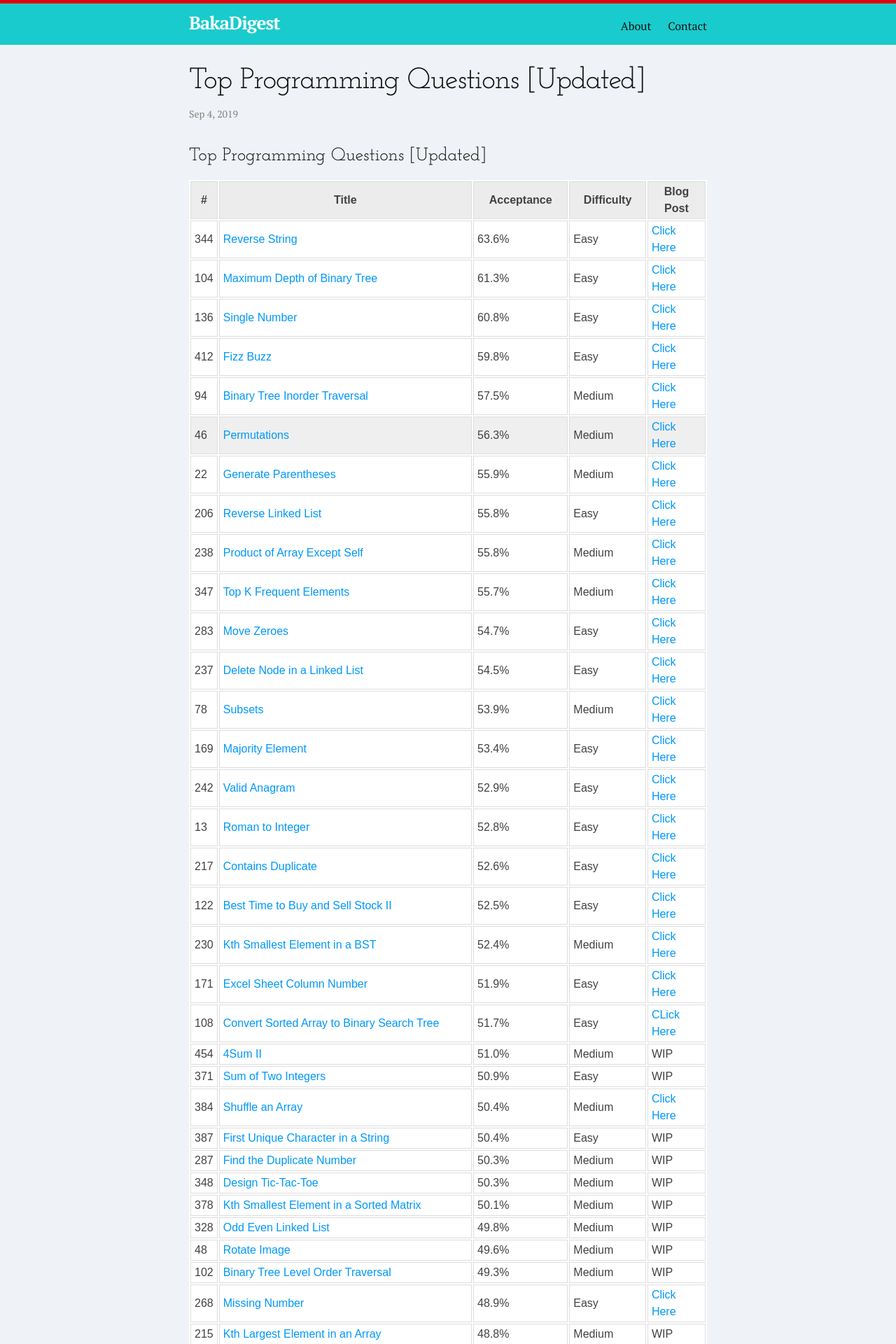
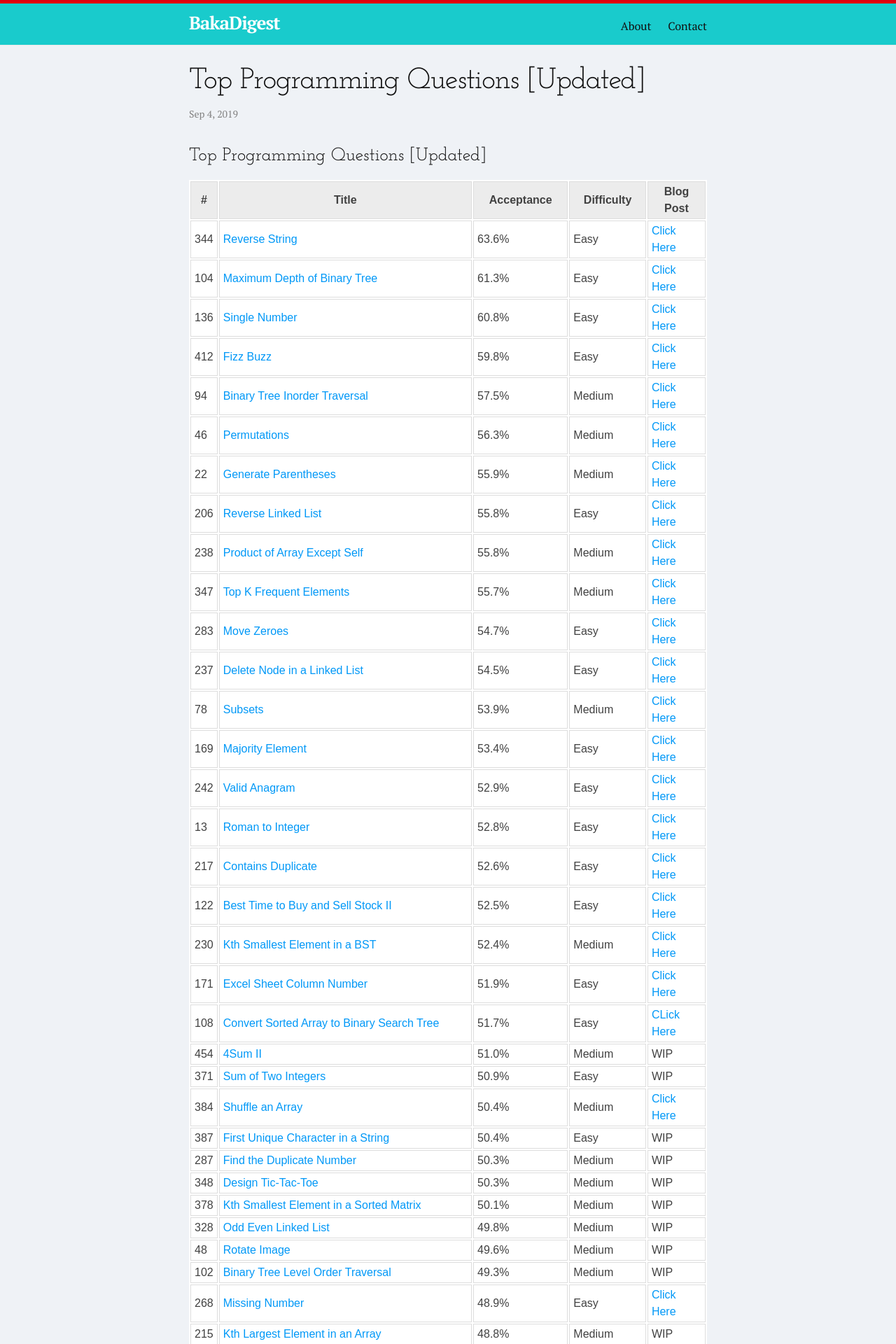
Before and after one commit to debakarr/BakaDigest, a Jekyll site: the page built from _posts/2019-25-07-top-interview-questions.md, in a window 1280 px wide. Shown: the top 1920 px of the page at 70% size. Built offline with Jekyll 4.4.1, drawn with Linux system fonts in a browser that asks for light colours; comment, search, counter and statistics services are not loaded.

Commit message:
Fixed styling

```diff
--- a/_posts/2019-25-07-top-interview-questions.md
+++ b/_posts/2019-25-07-top-interview-questions.md
@@ -53,7 +53,7 @@ comments: true
          <td style="padding: 2px 5px; vertical-align: middle; min-width: 5px; border: 1px solid rgb(221, 221, 221); user-select: text; width: 97.6px;">Medium</td>
          <td style="padding: 2px 5px; vertical-align: middle; min-width: 5px; border: 1px solid rgb(221, 221, 221); user-select: text;"><a href="https://dibakarroy1997.github.io/BakaDigest/2019/05/15/binary-tree-inorder-traversal.html" style="color: rgb(0, 152, 247); transition: color 0.2s ease 0s, text-decoration 0.2s ease 0s; user-select: auto;">Click Here</a></td>
       </tr>
-      <tr style="border-top: 1px solid rgb(239, 239, 239); user-select: none; background: rgb(239, 239, 239);">
+      <tr style="border-top: 1px solid rgb(239, 239, 239); user-select: none;">
          <td style="padding: 2px 5px; vertical-align: middle; min-width: 5px; border: 1px solid rgb(221, 221, 221); user-select: text;">46</td>
          <td style="padding: 2px 5px; vertical-align: middle; min-width: 5px; border: 1px solid rgb(221, 221, 221); user-select: text;"><a href="https://leetcode.com/problems/permutations" style="color: rgb(0, 152, 247); transition: color 0.2s ease 0s, text-decoration 0.2s ease 0s; user-select: auto;">Permutations</a></td>
          <td style="padding: 2px 5px; vertical-align: middle; min-width: 5px; border: 1px solid rgb(221, 221, 221); user-select: text; width: 123.2px;">56.3%</td>
```
